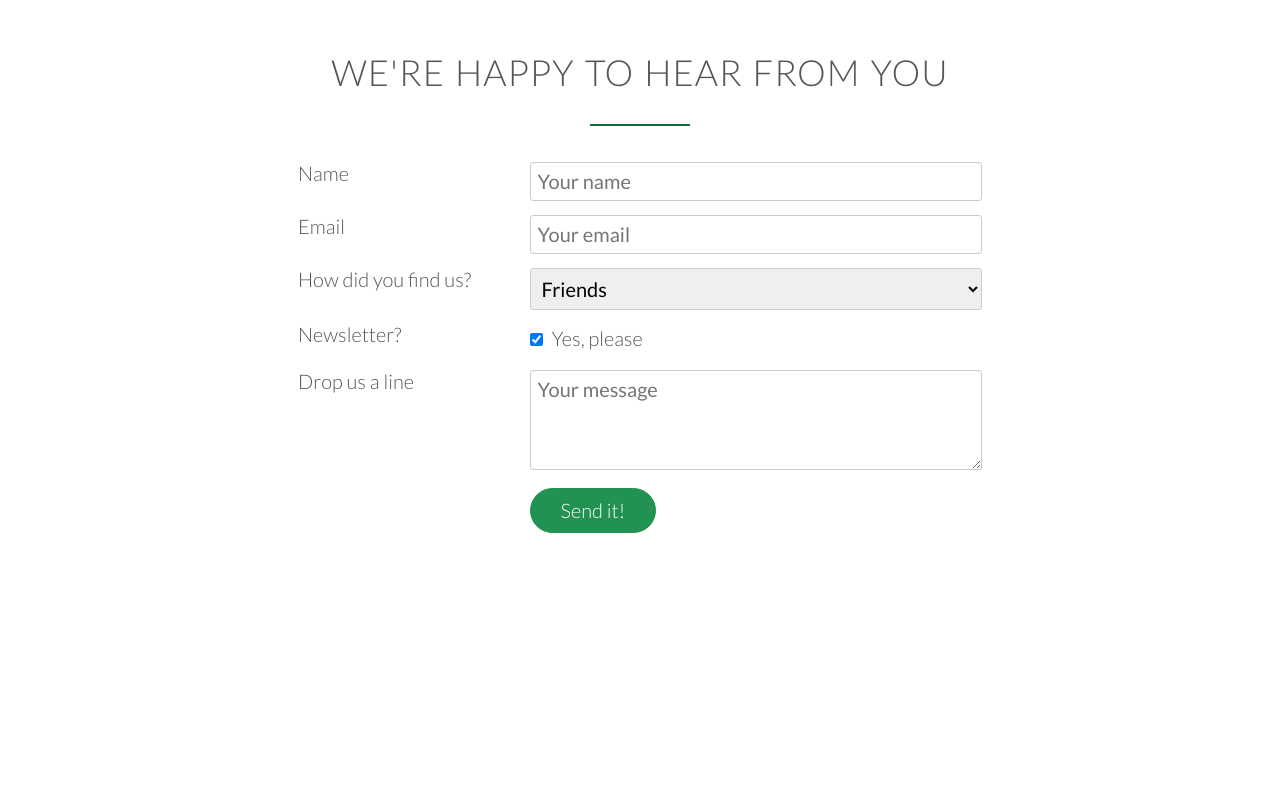
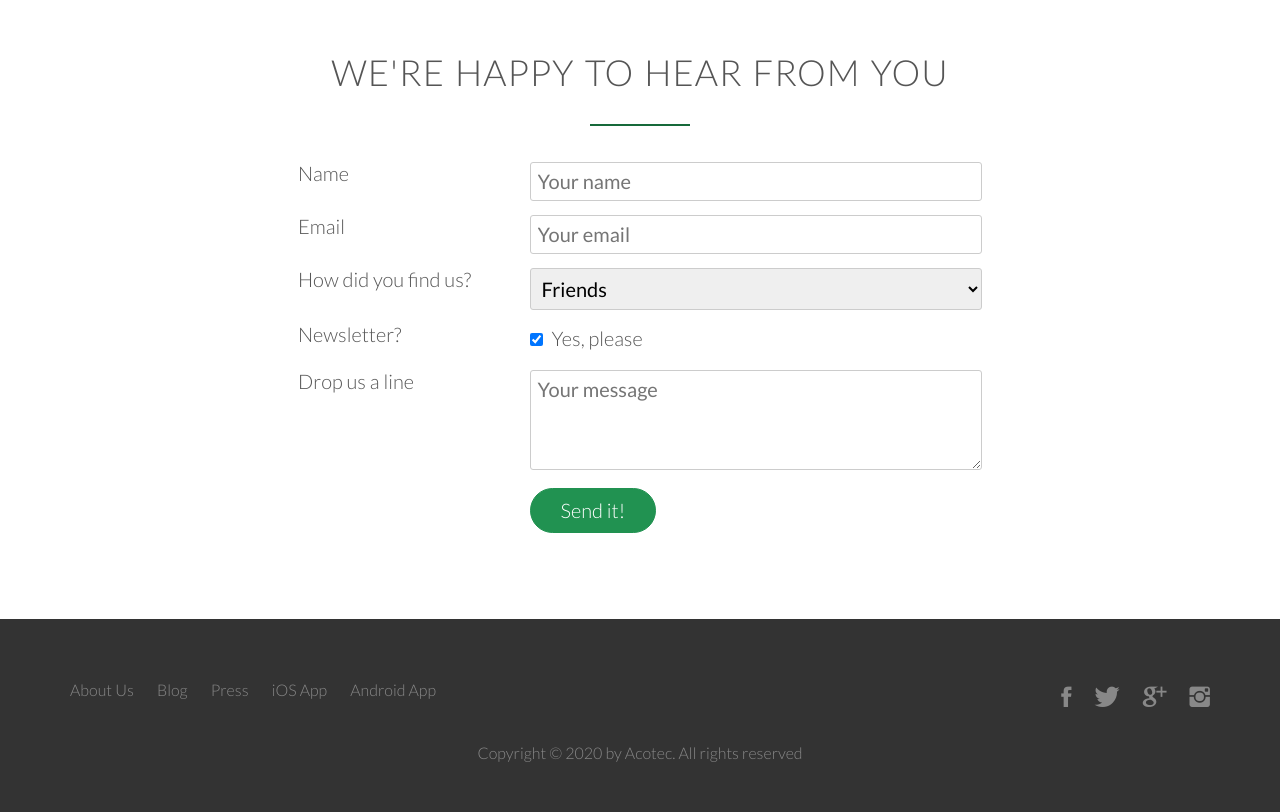
Before and after one commit to olivercastroteran/Acotec-Landing-Page, a plain HTML site: page index.html in a window 1280 px wide. Shown: the part 4654-5466 px from the top of the page. Before the commit the page ends 5273 px from the top, so only its background shows below. Drawn offline with Linux system fonts and the light colour scheme; files whose address does not match are found by name.

Commit message:
footer added

```diff
--- a/index.html
+++ b/index.html
@@ -481,5 +481,42 @@
         </form>
       </div>
     </section>
+
+    <!-- ****************************** FOOTER ****************************** -->
+
+    <footer>
+      <div class="row">
+        <div class="col span-1-of-2">
+          <ul class="footer-nav">
+            <li><a href="#">About Us</a></li>
+            <li><a href="#">Blog</a></li>
+            <li><a href="#">Press</a></li>
+            <li><a href="#">iOS App</a></li>
+            <li><a href="#">Android App</a></li>
+          </ul>
+        </div>
+        <div class="col span-1-of-2">
+          <ul class="social-links">
+            <li>
+              <a href="#"><i class="ion-social-facebook"></i></a>
+            </li>
+            <li>
+              <a href="#"><i class="ion-social-twitter"></i></a>
+            </li>
+            <li>
+              <a href="#"><i class="ion-social-googleplus"></i></a>
+            </li>
+            <li>
+              <a href="#"><i class="ion-social-instagram"></i></a>
+            </li>
+          </ul>
+        </div>
+      </div>
+      <div class="row">
+        <p>
+          Copyright &copy; 2020 by Acotec. All rights reserved
+        </p>
+      </div>
+    </footer>
   </body>
 </html>
--- a/resources/css/style.css
+++ b/resources/css/style.css
@@ -466,3 +466,78 @@ input[type='checkbox'] {
 *:focus {
   outline: none;
 }
+
+/* ****************************************** FOOTER ****************************************** */
+
+footer {
+  background-color: #333;
+  padding: 50px;
+  font-size: 80%;
+}
+
+.footer-nav {
+  list-style: none;
+  float: left;
+}
+
+.social-links {
+  list-style: none;
+  float: right;
+}
+
+.footer-nav li,
+.social-links li {
+  display: inline-block;
+  margin-right: 20px;
+}
+
+.footer-nav li:last-child,
+.social-links li:last-child {
+  margin: 0;
+}
+
+.footer-nav li a:link,
+.footer-nav li a:visited,
+.social-links li a:link,
+.social-links li a:visited {
+  text-decoration: none;
+  border: 0;
+  color: #888;
+  transition: color 0.3s;
+}
+
+.footer-nav li a:hover,
+.footer-nav li a:active {
+  color: #fff;
+}
+
+.social-links li a:link,
+.social-links li a:visited {
+  font-size: 170%;
+}
+
+.ion-social-facebook,
+.ion-social-twitter,
+.ion-social-googleplus,
+.ion-social-instagram {
+  transition: color 0.3s;
+}
+
+.ion-social-facebook:hover {
+  color: #3b5998;
+}
+.ion-social-twitter:hover {
+  color: #00aced;
+}
+.ion-social-googleplus:hover {
+  color: #dd4b39;
+}
+.ion-social-instagram:hover {
+  color: #517fa4;
+}
+
+footer p {
+  color: #888;
+  text-align: center;
+  margin-top: 20px;
+}
```
